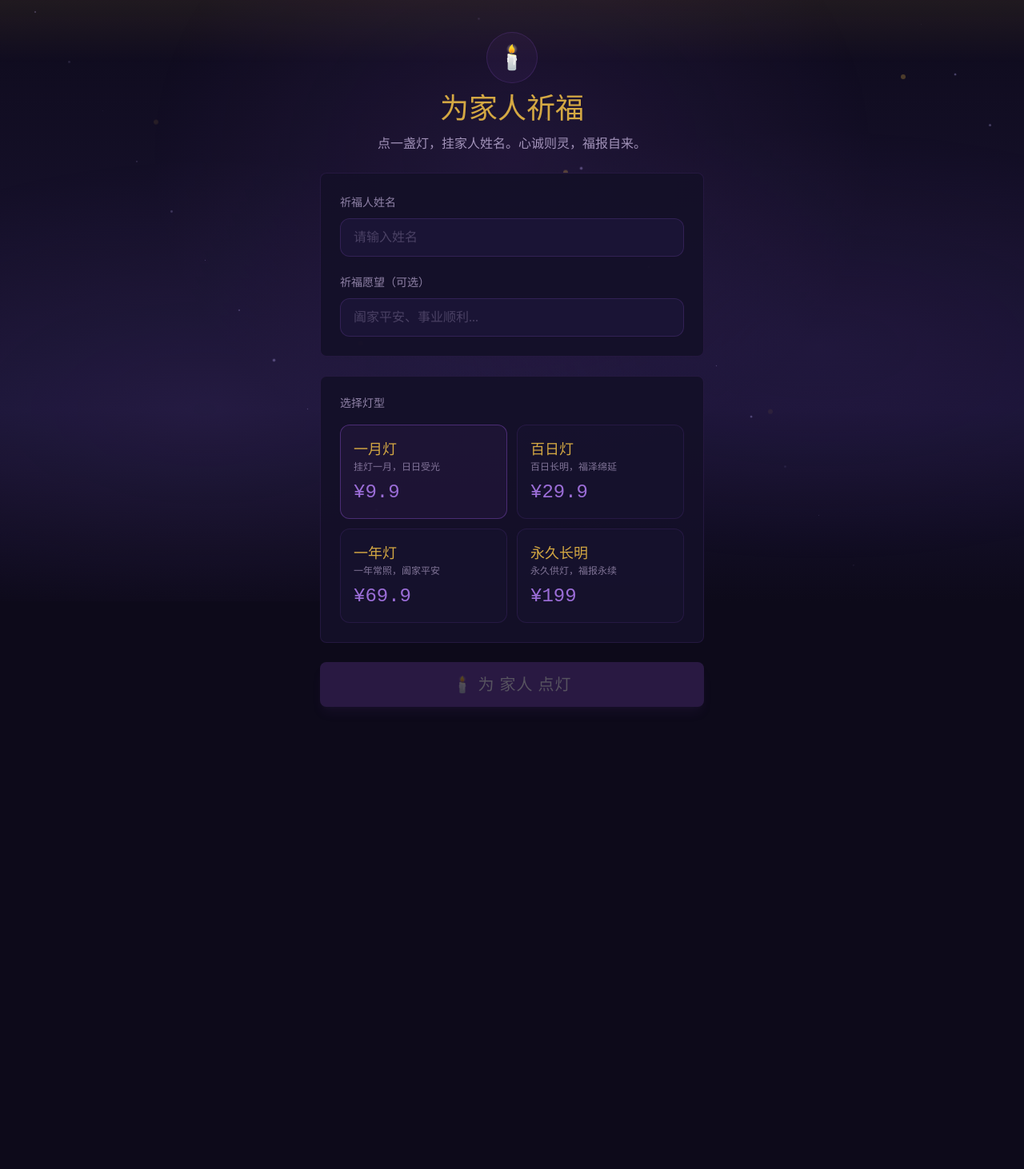
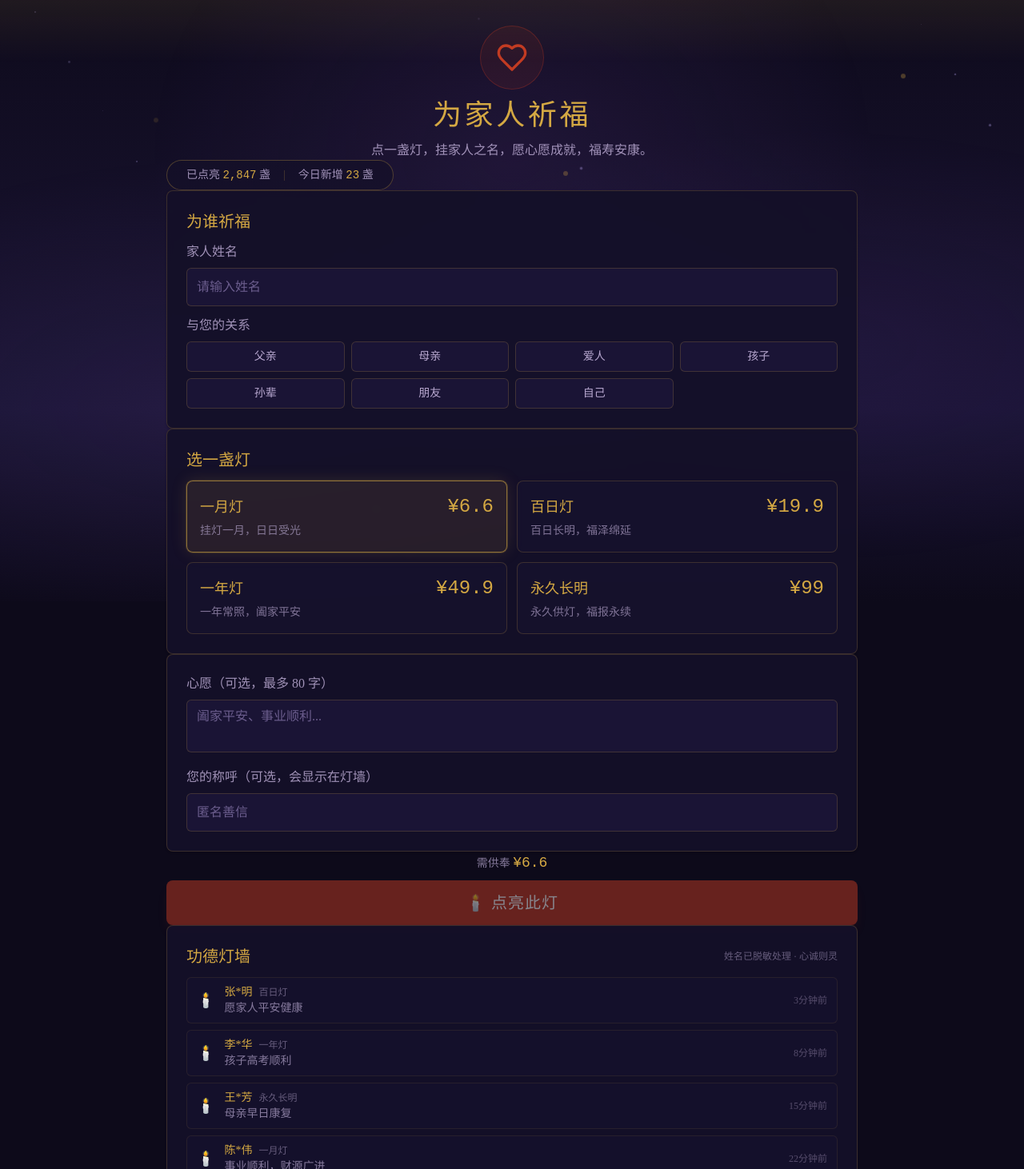
Before and after one commit to LJ082057/xinchengtang, a Next.js app: page /qifu in a window 1280 px wide. Shown: the part 48-1510 px from the top of the page at 80% size. Before the commit the page ends 964 px from the top, so only its background shows below. Built offline with nearby package versions, Linux system fonts and the light colour scheme.

Commit message:
feat: 祈福页重做 - 功德灯墙/关系选择/统计数字/字体加大

```diff
--- a/app/qifu/page.tsx
+++ b/app/qifu/page.tsx
@@ -1,43 +1,94 @@
 "use client";
-import { useState } from "react";
+import { useState, useEffect } from "react";
+import { Heart } from "lucide-react";
+
+const RELATIONS = ["父亲","母亲","爱人","孩子","孙辈","朋友","自己"];
 
 const LAMPS = [
-  { id: "month", label: "一月灯", price: "9.9", desc: "挂灯一月，日日受光" },
-  { id: "hundred", label: "百日灯", price: "29.9", desc: "百日长明，福泽绵延" },
-  { id: "year", label: "一年灯", price: "69.9", desc: "一年常照，阖家平安" },
-  { id: "forever", label: "永久长明", price: "199", desc: "永久供灯，福报永续" },
+  { id: "month", label: "一月灯", days: 30, price: "6.6", desc: "挂灯一月，日日受光" },
+  { id: "hundred", label: "百日灯", days: 100, price: "19.9", desc: "百日长明，福泽绵延" },
+  { id: "year", label: "一年灯", days: 365, price: "49.9", desc: "一年常照，阖家平安" },
+  { id: "forever", label: "永久长明", days: 9999, price: "99", desc: "永久供灯，福报永续" },
+];
+
+// 模拟功德灯墙数据
+const FAKE_WALL = [
+  { name: "张*明", wish: "愿家人平安健康", time: "3分钟前", lamp: "百日灯" },
+  { name: "李*华", wish: "孩子高考顺利", time: "8分钟前", lamp: "一年灯" },
+  { name: "王*芳", wish: "母亲早日康复", time: "15分钟前", lamp: "永久长明" },
+  { name: "陈*伟", wish: "事业顺利，财源广进", time: "22分钟前", lamp: "一月灯" },
+  { name: "刘*婷", wish: "阖家平安，幸福美满", time: "31分钟前", lamp: "百日灯" },
+  { name: "赵*龙", wish: "父母身体健康", time: "45分钟前", lamp: "一年灯" },
+  { name: "孙*丽", wish: "婚姻美满，白头偕老", time: "1小时前", lamp: "永久长明" },
+  { name: "周*强", wish: "生意兴隆，日进斗金", time: "1小时前", lamp: "百日灯" },
+  { name: "吴*燕", wish: "孩子聪明伶俐", time: "2小时前", lamp: "一月灯" },
+  { name: "郑*磊", wish: "家人出行平安", time: "2小时前", lamp: "一年灯" },
+  { name: "黄*娟", wish: "心想事成，万事如意", time: "3小时前", lamp: "永久长明" },
+  { name: "马*军", wish: "父母长寿安康", time: "3小时前", lamp: "百日灯" },
 ];
 
 export default function QifuPage() {
   const [name, setName] = useState("");
+  const [relation, setRelation] = useState("");
   const [wish, setWish] = useState("");
+  const [caller, setCaller] = useState("");
   const [selected, setSelected] = useState("month");
   const [lit, setLit] = useState(false);
+  const [totalLit, setTotalLit] = useState(0);
+  const [todayNew, setTodayNew] = useState(0);
+  const [wall, setWall] = useState(FAKE_WALL);
+
+  useEffect(() => {
+    // 模拟加载数据
+    setTotalLit(2847);
+    setTodayNew(23);
+  }, []);
+
+  const lamp = LAMPS.find(l => l.id === selected);
 
   const handleLit = () => {
     if (!name.trim()) return;
     setLit(true);
+    setTotalLit(prev => prev + 1);
+    setTodayNew(prev => prev + 1);
+    // 添加到灯墙
+    setWall(prev => [
+      { name: caller || "匿名善信", wish: wish || "阖家平安", time: "刚刚", lamp: lamp?.label || "一月灯" },
+      ...prev.slice(0, 11),
+    ]);
   };
 
   if (lit) {
-    const lamp = LAMPS.find(l => l.id === selected);
     return (
-      <div className="mx-auto max-w-lg px-4 pt-8 text-center space-y-6">
+      <div className="mx-auto max-w-4xl space-y-section px-4 pb-24">
+        <section className="text-center space-y-4 pt-8">
           <div className="text-6xl animate-float-up">🕯️</div>
-        <h2 className="text-3xl text-gold gold-glow">灯已点亮</h2>
+          <h2 className="font-display text-3xl tracking-widest text-gold gold-glow">灯已点亮</h2>
           <p className="text-lg text-paper-dark/85">
             {name} 的祈福灯已点亮<br/>
-          愿望：{wish || "阖家平安"}
+            {wish && <span className="text-base text-paper-dark/70">愿望：{wish}</span>}
           </p>
-        <div className="rounded-lg border border-purple/20 bg-xuan-card/95 p-6 space-y-3">
+        </section>
+
+        <div className="transition-all duration-base rounded-lg border border-gold/20 bg-xuan-card/95 p-card-pad shadow-paper text-center space-y-3">
           <p className="text-gold">{lamp?.label} · ¥{lamp?.price}</p>
           <p className="text-sm text-paper-dark/70">长按识别赞赏码完成供灯</p>
-          <div className="mx-auto w-48 h-48 rounded-lg border border-purple/30 bg-xuan-surface flex items-center justify-center overflow-hidden">
+          <div className="mx-auto w-48 h-48 rounded-lg border border-gold/30 bg-xuan-surface flex items-center justify-center overflow-hidden">
             <img src="/tip-qr.jpg" alt="赞赏码" className="w-full h-full object-cover" />
           </div>
           <p className="text-xs text-paper-dark/50">付款后灯即刻生效，福报自来</p>
         </div>
-        <button onClick={() => setLit(false)} className="text-sm text-gold/60 hover:text-gold">
+
+        <div className="transition-all duration-base rounded-lg border border-gold/20 bg-xuan-card/95 p-card-pad shadow-paper text-center space-y-3">
+          <p className="text-sm text-gold">🙏 分享给好友 · 赚福报金</p>
+          <p className="text-xs text-paper-dark/70">分享给朋友，双方各得 1 福报金</p>
+          <button className="inline-flex items-center gap-2 rounded-full border border-gold/30 px-4 py-2 text-sm text-gold hover:bg-gold/10 transition-all duration-fast">
+            📤 分享赚福报
+          </button>
+        </div>
+
+        <button onClick={() => { setLit(false); setName(""); setWish(""); setRelation(""); setCaller(""); }}
+          className="w-full h-12 rounded-lg border border-gold/40 text-gold hover:bg-gold/10 transition-all duration-fast">
           再点一盏灯
         </button>
       </div>
@@ -45,52 +96,120 @@ export default function QifuPage() {
   }
 
   return (
-    <div className="mx-auto max-w-lg px-4 pt-8 space-y-6">
-      <section className="text-center space-y-3">
-        <div className="mx-auto mb-3 flex size-16 items-center justify-center rounded-full border border-purple/30 bg-purple/10">
-          <span className="text-3xl">🕯️</span>
+    <div className="mx-auto max-w-4xl space-y-section px-4 pb-24">
+      {/* 标题 */}
+      <section className="text-center space-y-3 pt-6">
+        <div className="mx-auto mb-3 flex size-20 items-center justify-center rounded-full border border-vermillion/30 bg-vermillion/10">
+          <Heart className="size-10 text-vermillion" />
         </div>
-        <h1 className="text-4xl text-gold">为家人祈福</h1>
-        <p className="text-base text-paper-dark/85">点一盏灯，挂家人姓名。心诚则灵，福报自来。</p>
+        <h1 className="font-display text-4xl tracking-widest text-gold">为家人祈福</h1>
+        <p className="text-base text-paper-dark/85">点一盏灯，挂家人之名，愿心愿成就，福寿安康。</p>
       </section>
 
-      <div className="rounded-lg border border-purple/20 bg-xuan-card/95 p-6 space-y-5">
+      {/* 统计 */}
+      <div className="mx-auto inline-flex items-center gap-4 rounded-full border border-gold/30 bg-xuan-card/70 px-6 py-2 text-sm text-paper-dark/85">
+        <span>已点亮 <span className="text-gold font-number">{totalLit.toLocaleString()}</span> 盏</span>
+        <span className="text-gold/30">|</span>
+        <span>今日新增 <span className="text-gold font-number">{todayNew}</span> 盏</span>
+      </div>
+
+      {/* 为谁祈福 */}
+      <div className="transition-all duration-base rounded-lg border border-gold/20 bg-xuan-card/95 p-card-pad shadow-paper backdrop-blur-sm hover:border-gold/30 hover:shadow-card space-y-3">
+        <h2 className="font-display text-xl text-gold">为谁祈福</h2>
+        <div className="space-y-3">
           <div className="space-y-2">
-          <label className="text-sm text-paper-dark/75">祈福人姓名</label>
+            <label className="text-base text-paper-dark/85">家人姓名</label>
             <input value={name} onChange={e => setName(e.target.value)}
               placeholder="请输入姓名"
-            className="w-full h-12 rounded-xl border border-purple/30 bg-xuan-surface px-4 text-paper-dark placeholder:text-paper-dark/30 focus:border-purple focus:outline-none" />
+              className="w-full h-12 rounded-md border border-gold/20 bg-xuan-surface px-3 text-paper-dark placeholder:text-ink-muted transition-all duration-fast focus:border-gold focus:outline-none focus:ring-1 focus:ring-gold/30 text-base" />
           </div>
           <div className="space-y-2">
-          <label className="text-sm text-paper-dark/75">祈福愿望（可选）</label>
-          <input value={wish} onChange={e => setWish(e.target.value)}
-            placeholder="阖家平安、事业顺利..."
-            className="w-full h-12 rounded-xl border border-purple/30 bg-xuan-surface px-4 text-paper-dark placeholder:text-paper-dark/30 focus:border-purple focus:outline-none" />
+            <label className="text-base text-paper-dark/85">与您的关系</label>
+            <div className="grid grid-cols-4 gap-2">
+              {RELATIONS.map(r => (
+                <button key={r} onClick={() => setRelation(r)}
+                  className={`rounded-md border px-3 py-2 text-sm transition-all duration-fast ${
+                    relation === r
+                      ? "border-gold/60 bg-gold/10 text-gold"
+                      : "border-gold/20 bg-xuan-surface text-paper-dark hover:border-gold/40"
+                  }`}>
+                  {r}
+                </button>
+              ))}
+            </div>
+          </div>
         </div>
       </div>
 
-      <div className="rounded-lg border border-purple/20 bg-xuan-card/95 p-6 space-y-4">
-        <p className="text-sm text-paper-dark/75">选择灯型</p>
-        <div className="grid gap-3 sm:grid-cols-2">
+      {/* 选灯 */}
+      <div className="transition-all duration-base rounded-lg border border-gold/20 bg-xuan-card/95 p-card-pad shadow-paper backdrop-blur-sm hover:border-gold/30 hover:shadow-card space-y-3">
+        <h2 className="font-display text-xl text-gold">选一盏灯</h2>
+        <div className="grid gap-3 md:grid-cols-2">
           {LAMPS.map(lamp => (
             <button key={lamp.id} onClick={() => setSelected(lamp.id)}
-              className={`rounded-xl border p-4 text-left transition-all ${
+              className={`rounded-lg border p-4 text-left transition-all duration-base ${
                 selected === lamp.id
-                  ? "border-purple/60 bg-purple/10 shadow-purple"
-                  : "border-purple/20 bg-xuan-surface/40 hover:border-purple/40"
+                  ? "border-gold/60 bg-gold/10 shadow-gold"
+                  : "border-gold/20 bg-xuan-surface/40 hover:border-gold/40"
               }`}>
+              <div className="flex items-center justify-between">
                 <p className="text-lg text-gold">{lamp.label}</p>
-              <p className="text-xs text-paper-dark/65">{lamp.desc}</p>
-              <p className="mt-2 text-2xl text-purple-light font-number">¥{lamp.price}</p>
+                <p className="text-2xl text-gold font-number">¥{lamp.price}</p>
+              </div>
+              <p className="text-sm text-paper-dark/65 mt-1">{lamp.desc}</p>
             </button>
           ))}
         </div>
       </div>
 
+      {/* 心愿 */}
+      <div className="transition-all duration-base rounded-lg border border-gold/20 bg-xuan-card/95 p-card-pad shadow-paper backdrop-blur-sm hover:border-gold/30 hover:shadow-card space-y-3">
+        <div className="space-y-2">
+          <label className="text-base text-paper-dark/85">心愿（可选，最多 80 字）</label>
+          <textarea value={wish} onChange={e => setWish(e.target.value.slice(0, 80))}
+            placeholder="阖家平安、事业顺利..."
+            rows={2}
+            className="w-full rounded-md border border-gold/20 bg-xuan-surface px-3 py-2 text-paper-dark placeholder:text-ink-muted transition-all duration-fast focus:border-gold focus:outline-none focus:ring-1 focus:ring-gold/30 text-base resize-none" />
+        </div>
+        <div className="space-y-2">
+          <label className="text-base text-paper-dark/85">您的称呼（可选，会显示在灯墙）</label>
+          <input value={caller} onChange={e => setCaller(e.target.value)}
+            placeholder="匿名善信"
+            className="w-full h-12 rounded-md border border-gold/20 bg-xuan-surface px-3 text-paper-dark placeholder:text-ink-muted transition-all duration-fast focus:border-gold focus:outline-none focus:ring-1 focus:ring-gold/30 text-base" />
+        </div>
+      </div>
+
+      {/* 点灯按钮 */}
+      <div className="space-y-2">
+        <p className="text-center text-sm text-paper-dark/70">需供奉 <span className="text-gold font-number text-lg">¥{lamp?.price}</span></p>
         <button onClick={handleLit} disabled={!name.trim()}
-        className="w-full h-14 rounded-lg bg-purple text-white text-xl tracking-wider shadow-lg shadow-purple/30 hover:bg-purple-light disabled:opacity-30 disabled:cursor-not-allowed">
-        🕯️ 为 {name || "家人"} 点灯
+          className="w-full h-14 rounded-lg bg-vermillion text-white text-xl tracking-wider shadow-lg shadow-vermillion/20 hover:bg-vermillion-light disabled:opacity-50 disabled:cursor-not-allowed transition-all duration-fast">
+          🕯️ 点亮此灯
         </button>
+      </div>
+
+      {/* 功德灯墙 */}
+      <div className="transition-all duration-base rounded-lg border border-gold/20 bg-xuan-card/95 p-card-pad shadow-paper backdrop-blur-sm space-y-3">
+        <div className="flex items-center justify-between">
+          <h2 className="font-display text-xl text-gold">功德灯墙</h2>
+          <span className="text-xs text-paper-dark/50">姓名已脱敏处理 · 心诚则灵</span>
+        </div>
+        <div className="space-y-2">
+          {wall.map((w, i) => (
+            <div key={i} className="flex items-center gap-3 rounded-md border border-gold/10 bg-xuan-surface/30 px-3 py-2">
+              <span className="text-lg">🕯️</span>
+              <div className="flex-1 min-w-0">
+                <div className="flex items-center gap-2">
+                  <span className="text-sm text-gold">{w.name}</span>
+                  <span className="text-xs text-paper-dark/50">{w.lamp}</span>
+                </div>
+                <p className="text-sm text-paper-dark/70 truncate">{w.wish}</p>
+              </div>
+              <span className="text-xs text-paper-dark/40 whitespace-nowrap">{w.time}</span>
+            </div>
+          ))}
+        </div>
+      </div>
     </div>
   );
 }
```
Lines whose indentation alone changed are shown as unchanged.
